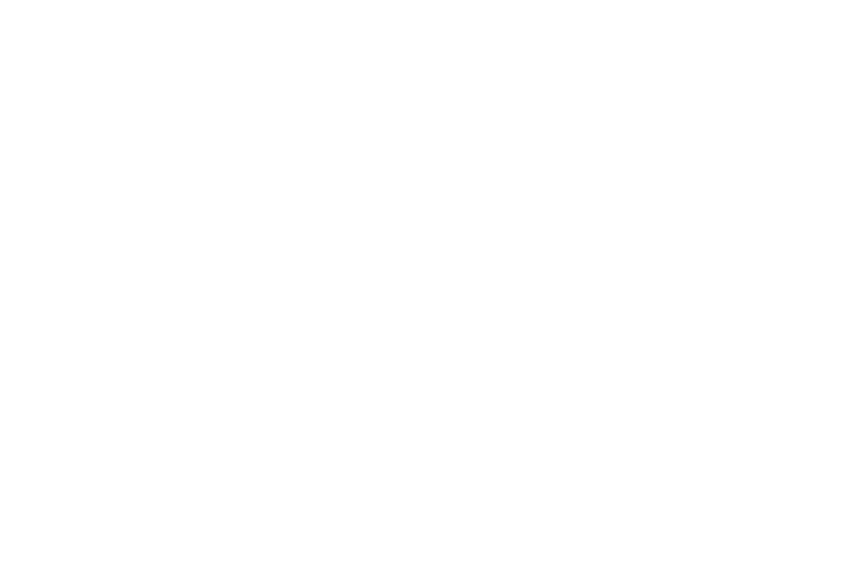
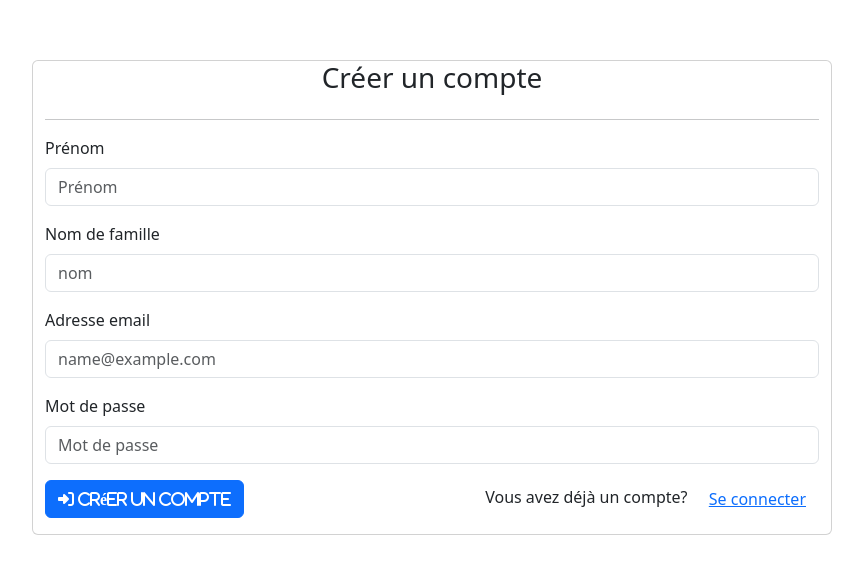
Before and after one commit to abdellahkaba/monolothique-project-course, an Angular app in the folder book-network-frontend/: page /register in a window 1280 px wide. Before the commit this address led to /. Shown: the part 132-706 px from the top of the page, without its empty margins (208-1071 px from the left). Built offline with nearby package versions, Linux system fonts and the light colour scheme.

Commit message:
register-component

```diff
--- a/book-network-frontend/src/app/app.routes.ts
+++ b/book-network-frontend/src/app/app.routes.ts
@@ -1,5 +1,6 @@
 import { Routes } from '@angular/router';
 import {LoginComponent} from "./pages/login/login.component";
+import {RegisterComponent} from "./pages/register/register.component";
 
 export const routes: Routes = [
 
@@ -7,4 +8,8 @@
     path: 'login',
     component: LoginComponent
   },
+  {
+    path: 'register',
+    component: RegisterComponent
+  }
 ];
--- /dev/null
+++ b/book-network-frontend/src/app/pages/register/register.component.html
@@ -0,0 +1,34 @@
+<div class="container-fluid card login-container">
+  <h3 class="text-center">Créer un compte</h3>
+  <hr>
+  <div class="alert alert-danger" role="alert" *ngIf="errorMsg.length">
+    <p *ngFor="let msg of errorMsg">{{msg}}</p>
+  </div>
+  <div class="mb-3">
+    <label for="firstname" class="form-label">Prénom</label>
+    <input [(ngModel)]="registerRequest.firstname" type="text" class="form-control" id="firstname" placeholder="Prénom">
+  </div>
+  <div class="mb-3">
+    <label for="lastname" class="form-label">Nom de famille</label>
+    <input [(ngModel)]="registerRequest.lastname" type="text" class="form-control" id="lastname" placeholder="nom">
+  </div>
+  <div class="mb-3">
+    <label for="login" class="form-label">Adresse email</label>
+    <input [(ngModel)]="registerRequest.email" type="email" class="form-control" id="login" placeholder="name@example.com">
+  </div>
+  <div class="mb-3">
+    <label for="password" class="form-label">Mot de passe</label>
+    <input [(ngModel)]="registerRequest.password" type="password" class="form-control" id="password" placeholder="Mot de passe">
+  </div>
+  <div class="d-flex justify-content-between mb-3">
+    <button (click)="register()" type="button" class="btn btn-primary">
+      <em class="fas fa-sign-in-alt">&nbsp;Créer un compte</em>
+    </button>
+    <div>
+      Vous avez déjà un compte?&nbsp;
+      <button (click)="login()" type="button" class="btn btn-link">
+        Se connecter
+      </button>
+    </div>
+  </div>
+</div>
--- /dev/null
+++ b/book-network-frontend/src/app/pages/register/register.component.ts
@@ -0,0 +1,46 @@
+import { Component } from '@angular/core';
+import {RegistrationRequest} from "../../services/models/registration-request";
+import {AuthenticationService} from "../../services/services/authentication.service";
+import {Router} from "@angular/router";
+import {FormsModule} from "@angular/forms";
+import {NgForOf, NgIf} from "@angular/common";
+
+@Component({
+  selector: 'app-register',
+  standalone: true,
+  imports: [
+    FormsModule,
+    NgForOf,
+    NgIf
+  ],
+  templateUrl: './register.component.html',
+  styleUrl: './register.component.scss'
+})
+export class RegisterComponent {
+
+  registerRequest: RegistrationRequest = { email: '', firstname: '', lastname: '', password: '' };
+  errorMsg: Array<string> = [];
+  constructor(
+    private router: Router,
+    private authService: AuthenticationService
+  ) {}
+
+  login() {
+    this.router.navigate(['login']);
+  }
+
+  register() {
+    this.errorMsg = [];
+    this.authService.register({
+      body: this.registerRequest
+    }).subscribe({
+      next: () => {
+        this.router.navigate(['activate-account']);
+      },
+      error: (err) => {
+        this.errorMsg = err.error.formatValidationErrors;
+      }
+    });
+  }
+
+}
```
Also changed, not shown: book-network-frontend/src/app/pages/register/register.component.scss (added), 1 other file (tests, documents, lock files or other folders).
